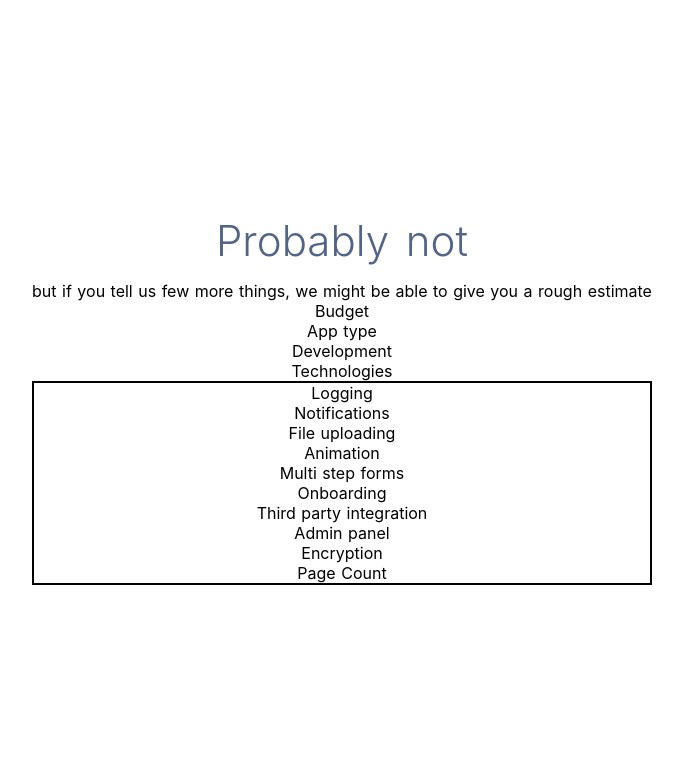
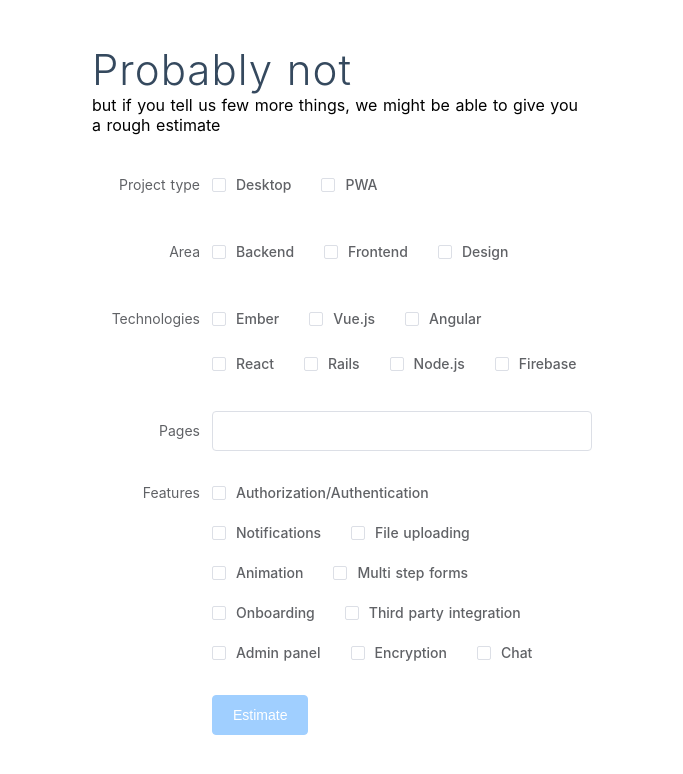
Before and after one commit to franckbret/rough-estimator, a Nuxt app: page /questionnaire in a window 1280 px wide. Shown: the top 774 px of the page, without its empty margins (298-981 px from the left). Built offline with nearby package versions, Linux system fonts and the light colour scheme.

Commit message:
Add form for estimation

```diff
--- a/estimator.js
+++ b/estimator.js
@@ -3,6 +3,7 @@ export const complexAppForm = {
   type: ['Desktop', 'PWA'], // Desktop is default
   development: ['Frontend', 'Backend', 'Design'],
   technology: ['Node.js', 'React'],
+  pageCount: 10,
   features: {
     logging: true,
     notifications: true,
@@ -12,8 +13,7 @@ export const complexAppForm = {
     onboarding: true,
     thirdPartyIntegration: true,
     adminPanel: true,
-    encryption: true,
-    pageCount: 10
+    encryption: true
   }
 }
 
@@ -22,6 +22,7 @@ export const landingPageForm = {
   type: ['Desktop', 'PWA'],
   development: ['Frontend'],
   technology: [],
+  pageCount: 1,
   features: {
     logging: false,
     notifications: false,
@@ -31,8 +32,7 @@ export const landingPageForm = {
     onboarding: false,
     thirdPartyIntegration: false,
     adminPanel: false,
-    encryption: false,
-    pageCount: 1
+    encryption: false
   }
 }
 
@@ -41,6 +41,7 @@ export const designForm = {
   type: ['Desktop', 'PWA'],
   development: ['Design'],
   technology: [],
+  pageCount: 5,
   features: {
     logging: false,
     notifications: false,
@@ -50,8 +51,7 @@ export const designForm = {
     onboarding: false,
     thirdPartyIntegration: false,
     adminPanel: false,
-    encryption: false,
-    pageCount: 5
+    encryption: false
   }
 }
 
@@ -75,7 +75,7 @@ export default function estimate (form) {
       totalEstimationInWeeks -= 0.2
     }
     // pages in general
-    totalEstimationInWeeks += (form.features.pageCount * 1)
+    totalEstimationInWeeks += (form.pageCount * 1)
   }
   if (form.development.includes('Backend')) {
     totalEstimationInWeeks += 4
@@ -115,6 +115,9 @@ export default function estimate (form) {
   if (form.features.encryption) {
     totalEstimationInWeeks += 1
   }
+  if (form.features.chat) {
+    totalEstimationInWeeks += 1
+  }
 
   let budgetPerWeek = form.budget / totalEstimationInWeeks
 
--- a/pages/questionnaire.vue
+++ b/pages/questionnaire.vue
@@ -1,79 +1,95 @@
 <template>
   <section class="container">
     <div>
-      <h1 class="subtitle">
+      <h1 class="title">
         Probably not
       </h1>
-      <p>but if you tell us few more things, we might be able to give you a rough estimate</p>
-      <div>
-        <div v-for="item in form">
-
-          <form-element
-            v-if="!item.items"
-            :element="item"
+      <p class="text">
+        but if you tell us few more things, we might be able to give you a rough estimate
+      </p>
+      <el-form class="form" ref="form" :model="formData" label-width="120px">
+        <el-form-item label="Project type">
+          <el-checkbox-group v-model="formData.type">
+            <el-checkbox label="Desktop" name="type"></el-checkbox>
+            <el-checkbox label="PWA" name="type"></el-checkbox>
+          </el-checkbox-group>
+        </el-form-item>
+        <el-form-item label="Area">
+          <el-checkbox-group v-model="formData.development">
+            <el-checkbox label="Backend" name="development"></el-checkbox>
+            <el-checkbox label="Frontend" name="development"></el-checkbox>
+            <el-checkbox label="Design" name="development"></el-checkbox>
+          </el-checkbox-group>
+        </el-form-item>
+        <el-form-item label="Technologies">
+          <el-checkbox-group v-model="formData.technology">
+            <el-checkbox label="Ember" name="technology"></el-checkbox>
+            <el-checkbox label="Vue.js" name="technology"></el-checkbox>
+            <el-checkbox label="Angular" name="technology"></el-checkbox>
+            <el-checkbox label="React" name="technology"></el-checkbox>
+            <el-checkbox label="Rails" name="technology"></el-checkbox>
+            <el-checkbox label="Node.js" name="technology"></el-checkbox>
+            <el-checkbox label="Firebase" name="technology"></el-checkbox>
+          </el-checkbox-group>
+        </el-form-item>
+        <el-form-item label="Pages">
+          <el-input v-model="formData.pageCount" />
+        </el-form-item>
+        <el-form-item label="Features">
+          <el-checkbox
+            v-for="feature in features"
+            v-model="formData.features[feature.id]"
+            :label="feature.label"
+            name="feature"
           />
-
-          <form-section
-            v-else
-            :items="item.items"
-          />
-
-        </div>
-      </div>
+        </el-form-item>
+        <el-form-item>
+          <el-button type="primary" :disabled="estimation <= 0" @click="onSubmit">Estimate</el-button>
+        </el-form-item>
+      </el-form>
     </div>
   </section>
 </template>
 
 <script>
-import FormElement from '~/components/FormElement'
-import FormSection from '~/components/FormSection'
+import estimator from '../estimator'
+
 export default {
-  components: {
-    FormElement,
-    FormSection
-  },
   data () {
     return {
       formData: {
-        budget: false,
-        type: false,
-        development: false,
-        technology: false,
-        features: {
-          logging: false,
-          notifications: false,
-          fileUploading: false,
-          animation: false,
-          multiStepForms: false,
-          onboarding: false,
-          thirdPartyIntegration: false,
-          adminPanel: false,
-          encryption: false,
-          pageCount: false
-        }
+        type: [],
+        development: [],
+        technology: [],
+        pageCount: null,
+        features: {}
       },
-      form: [
-        { id: 'budget', label: 'Budget', type: 'input' },
-        { id: 'type', label: 'App type', type: 'option' },
-        { id: 'development', label: 'Development', type: 'option' },
-        { id: 'technology', label: 'Technologies', type: 'multiple' },
-        {
-          id: 'features',
-          label: 'Features',
-          items: [
-            { id: 'logging', label: 'Logging', type: 'checkbox' },
-            { id: 'notifications', label: 'Notifications', type: 'checkbox' },
-            { id: 'fileUploading', label: 'File uploading', type: 'checkbox' },
-            { id: 'animation', label: 'Animation', type: 'checkbox' },
-            { id: 'multiStepForms', label: 'Multi step forms', type: 'checkbox' },
-            { id: 'onboarding', label: 'Onboarding', type: 'checkbox' },
-            { id: 'thirdPartyIntegration', label: 'Third party integration', type: 'checkbox' },
-            { id: 'adminPanel', label: 'Admin panel', type: 'checkbox' },
-            { id: 'encryption', label: 'Encryption', type: 'checkbox' },
-            { id: 'pageCount', label: 'Page Count', type: 'number' }
-          ]
-        }
+      features: [
+        { id: 'logging', label: 'Authorization/Authentication' },
+        { id: 'notifications', label: 'Notifications' },
+        { id: 'fileUploading', label: 'File uploading' },
+        { id: 'animation', label: 'Animation' },
+        { id: 'multiStepForms', label: 'Multi step forms' },
+        { id: 'onboarding', label: 'Onboarding' },
+        { id: 'thirdPartyIntegration', label: 'Third party integration' },
+        { id: 'adminPanel', label: 'Admin panel' },
+        { id: 'encryption', label: 'Encryption' },
+        { id: 'chat', label: 'Chat' }
       ]
+    }
+  },
+  computed: {
+    estimation () {
+      return estimator(this.formData)
+    }
+  },
+  methods: {
+    onSubmit () {
+      const message = `You are doomed! It will take more than ${this.estimation / 4} months`
+
+      this.$alert(message, 'Whoops', {
+        confirmButtonText: 'OK, I got it'
+      })
     }
   }
 }
@@ -81,29 +97,26 @@ export default {
 
 <style lang="scss" scoped>
 .container {
+  width: 500px;
   min-height: 100vh;
+  margin: 0 auto;
   display: flex;
   justify-content: center;
   align-items: center;
-  text-align: center;
 }
 
 .title {
-  font-family: 'Quicksand', 'Source Sans Pro', -apple-system, BlinkMacSystemFont, 'Segoe UI', Roboto,
-    'Helvetica Neue', Arial, sans-serif; /* 1 */
-  display: block;
   font-weight: 300;
   font-size: 100px;
   color: #35495e;
   letter-spacing: 1px;
+  font-size: 42px;
 }
 
-.subtitle {
-  font-weight: 300;
-  font-size: 42px;
-  color: #526488;
-  word-spacing: 5px;
-  padding-bottom: 15px;
+.text {}
+
+.form {
+  margin-top: 30px;
 }
 
 </style>
```
